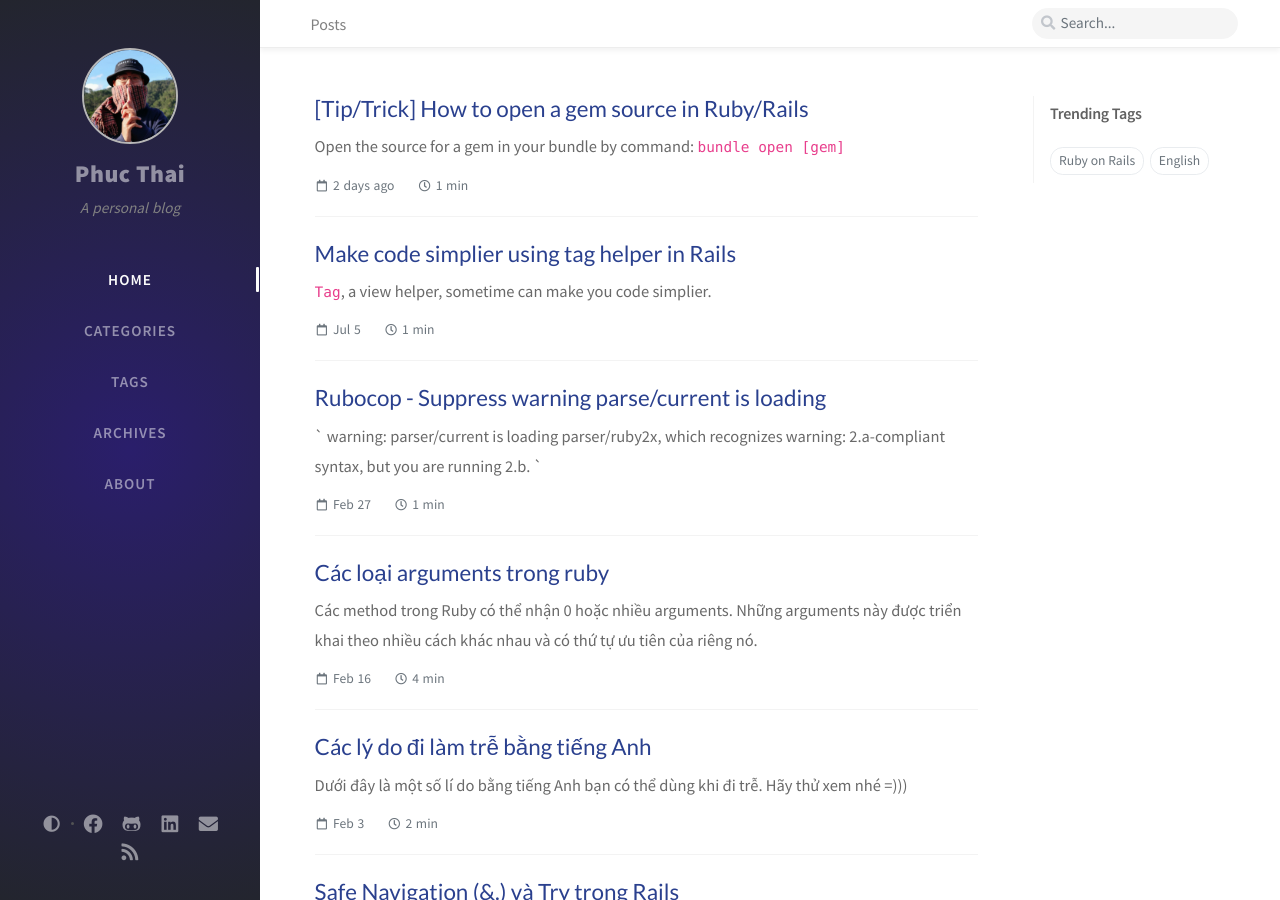
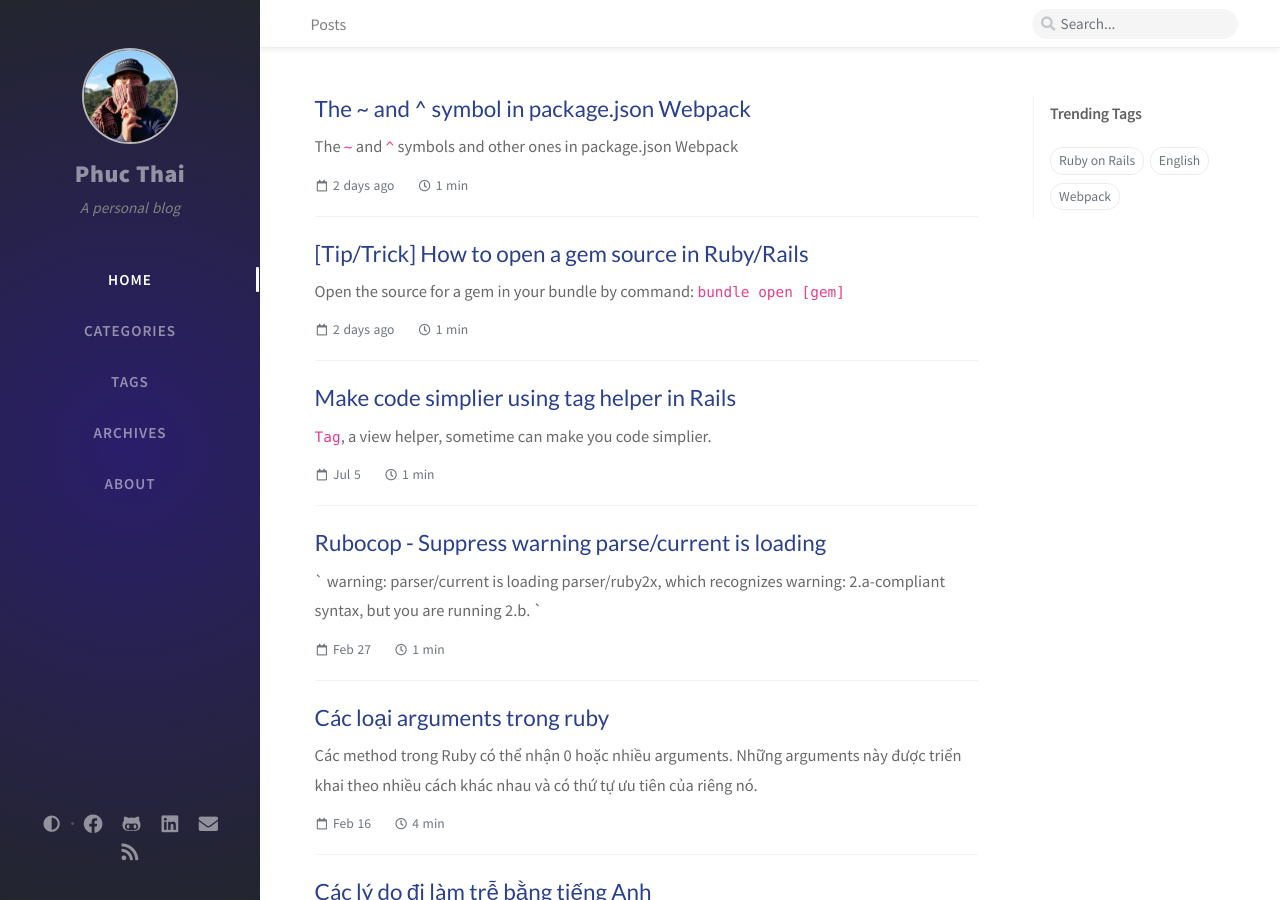
Before and after one commit to phuctm92/phuctm92.github.io, a Jekyll site: the page built from index.html, in a window 1280 px wide and 900 px high. Built offline with Jekyll 4.4.1, drawn with Linux system fonts in a browser that asks for light colours; nearby versions of some CDN libraries; the list of posts is cut into pages by our own code; comment, search, counter and statistics services are not loaded; some of the changed lines change nothing that is shown.

Commit message:
Tilde and caret in package.json Webpack

```diff
--- /dev/null
+++ b/_posts/2021-08-21-tilde-and-caret-in-package-json-webpack.md
@@ -0,0 +1,31 @@
+---
+title: "The ~ and ^ symbol in package.json Webpack"
+date: 2021-08-19 8:00:00 +0700
+categories: [Programming, TIL]
+tags: [Webpack]
+---
+The `~` and `^` symbols and other ones in package.json Webpack
+<!--more-->
+
+## Difference
+From this answer: [https://stackoverflow.com/a/22345808/3123549](https://stackoverflow.com/a/22345808/3123549){:target="_blank"}
+> -   `~version`  **“Approximately equivalent to version”**, will update you to all future **patch versions**, without incrementing the **minor version**.  `~1.2.3`  will use releases from `1.2.3` to `<1.3.0`.
+> -   `^version`  **“Compatible with version”**, will update you to all future **minor/patch versions**, without incrementing the **major version**.  `^2.3.4`  will use releases from `2.3.4` to `<3.0.0`.
+
+## Semantic Versioning (semver)
+From the document: [https://semver.org/](https://semver.org/){:target="_blank"}
+
+> Given a version number `MAJOR`.`MINOR`.`PATCH`, for example: `2.0.0`, increment the:
+> 1. `MAJOR` version when you make incompatible API changes.
+> 2. `MINOR` version when you add functionality in a backwards compatible manner.
+> 3. `PATCH` version when you make backwards compatible bug fixes.
+>
+> Additional labels for pre-release and build metadata are available as extensions to the MAJOR.MINOR.PATCH format.
+
+## Reference
+1. [https://stackoverflow.com/a/22345808/3123549](https://stackoverflow.com/a/22345808/3123549){:target="_blank"}
+2. Click [https://semver.org/](https://semver.org/){:target="_blank"} if you'd like to deep dive into Semver
+
+___
+*“One day, all your hard work will pay off.”*
+{: .text-center.text-success}
```
Also changed, not shown: _posts/2021-02-28-rubocop-parser-current-is-loading.md (+1 -0 lines).
